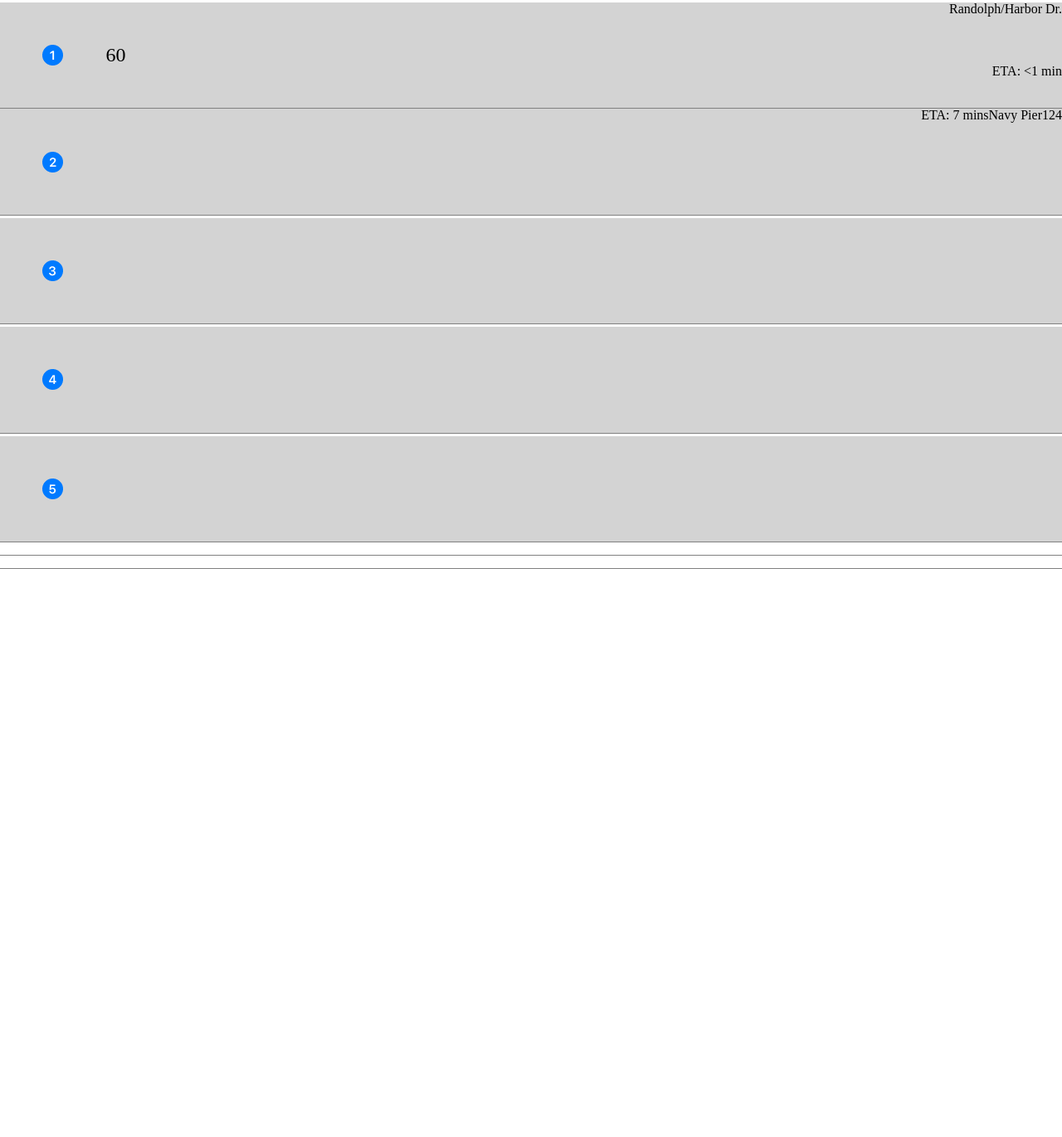
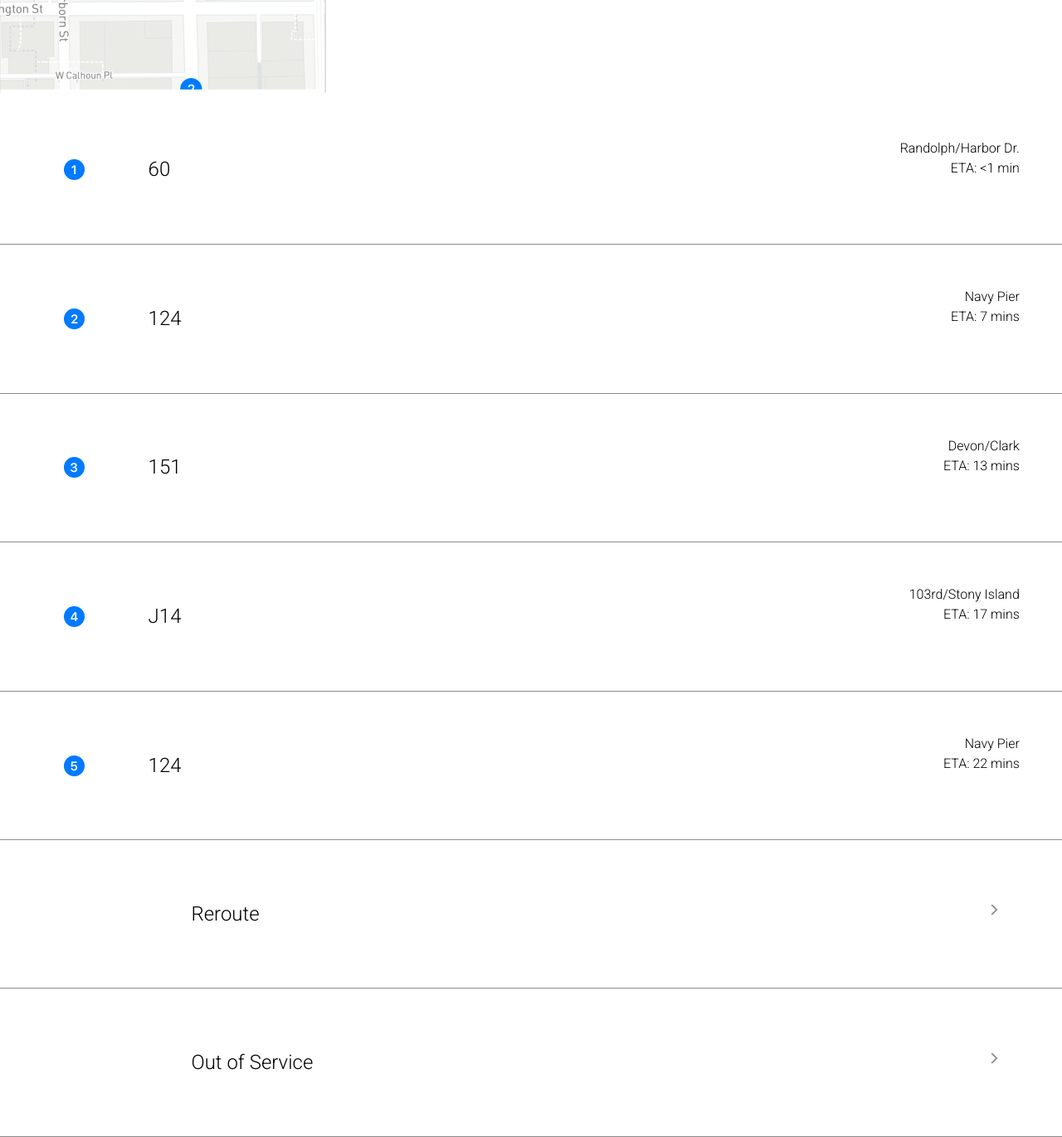
Before and after one commit to sconovergit/frontend-challenge, a plain HTML site: page index.html in a window 1280 px wide. Shown: the part 394-1765 px from the top of the page at 83% size. Before the commit the page ends 1083 px from the top, so only its background shows below. Drawn offline with Linux system fonts and the light colour scheme.

Commit message:
More stylingand finishing touches

```diff
--- a/css/style.css
+++ b/css/style.css
@@ -4,35 +4,66 @@
 .container{
   width:100%;
 }
+/*setting the font-size to 16px and the font-family to roboto for everything*/
+body{
+  font-size:16px;
+  font-family:'Roboto', sans-serif;
+}
+/*makes everything inline-block*/
+.stoptitle, .stoptitle p, .arrow, .userpic, li, li p, li h3{
+  display:inline-block;
+}
+/*styling the entire menu bar*/
 .stoptitle{
-  padding:20px;
   font-size: 1.5em;
   text-align:center;
   width:100%;
+  padding: 4%;
 }
+.stoptitle p{
+  padding:2%;
+}
+/*making the arrow float left*/
 .arrow{
   float:left;
+  padding:2%;
 }
+/*making the user picture float to the right of the title*/
 .userpic{
   float:right;
+  padding:2%;
 }
+/*aligns all the numbers the same way*/
 li img{
   float: left;
-  padding:4%;
+  padding:6%;
 }
+/*makes sure each list item takes up the full width, so they stack on top of
+one another and adding the line on the bottom of each li */
 li{
-  display:inline-block;
   width:100%;
-  border-bottom: 1px solid grey;
-  background-color: #d3d3d3;
+  border-bottom: 0.5px solid #8c8c8c;
 }
+/*properly spacing the eta and location to be even with the line number*/
 li p{
-  display: inline-block;
   float:right;
-
+  padding-top: 4%;
+  padding-right: 4%;
+  line-height: 1.5em;
+  text-align:right;
+  font-weight: 100;
 }
 li h3{
-  display:inline-block;
   font-size: 1.5em;
-  padding-top: 4%;
+  padding-top: 6%;
+  font-weight:300;
 }
+.chevron{
+  float:right;
+  padding-top:6%;
+}
+/*pushing the 2 menus without numbers to be even with the rest of the h3's*/
+.unavailable{
+  padding-left: 18%;
+  padding-bottom: 6%;
+}
--- a/index.html
+++ b/index.html
@@ -6,6 +6,7 @@
     <title>Busy Bus</title>
     <link rel="stylesheet" href="css/reset.css">
     <link rel="stylesheet" href="css/style.css">
+    <link href="https://fonts.googleapis.com/css?family=Roboto:300,400&display=swap" rel="stylesheet">
   </head>
   <body>
     <section class="container">
@@ -21,27 +22,46 @@
           <li>
             <img src="images/Bus1.png">
             <h3>60</h3>
-            <p>Randolph/Harbor Dr.</p>
-            <br>
-            <p>ETA: <1 min </p>
+            <p>
+              Randolph/Harbor Dr.<br> ETA: <1 min
+            </p>
           </li>
           <li>
             <img src="images/Bus2.png">
-            <p class="busline">124</p>
-            <p>Navy Pier</p>
-            <p> ETA: 7 mins </p>
+            <h3>124</h3>
+            <p>
+              Navy Pier<br> ETA: 7 mins
+            </p>
           </li>
           <li>
           <img src="images/Bus3.png">
+            <h3>151</h3>
+            <p>
+              Devon/Clark<br> ETA: 13 mins
+            </p>
           </li>
           <li>
             <img src="images/Bus4.png">
+            <h3>J14</h3>
+            <p>
+              103rd/Stony Island<br>ETA: 17 mins
+            </p>
           </li>
           <li>
             <img src="images/Bus5.png">
+            <h3>124</h3>
+            <p>
+              Navy Pier<br> ETA: 22 mins
+            </p>
           </li>
-          <li></li>
-          <li></li>
+          <li>
+            <h3 class="unavailable">Reroute</h3>
+            <img class="chevron" src="images/chevron.png">
+          </li>
+          <li>
+            <h3 class="unavailable">Out of Service</h3>
+            <img class="chevron" src="images/chevron.png">
+          </li>
         </ul>
       </section>
   </body>
```
Also changed, not shown: images/chevron.png (added).
